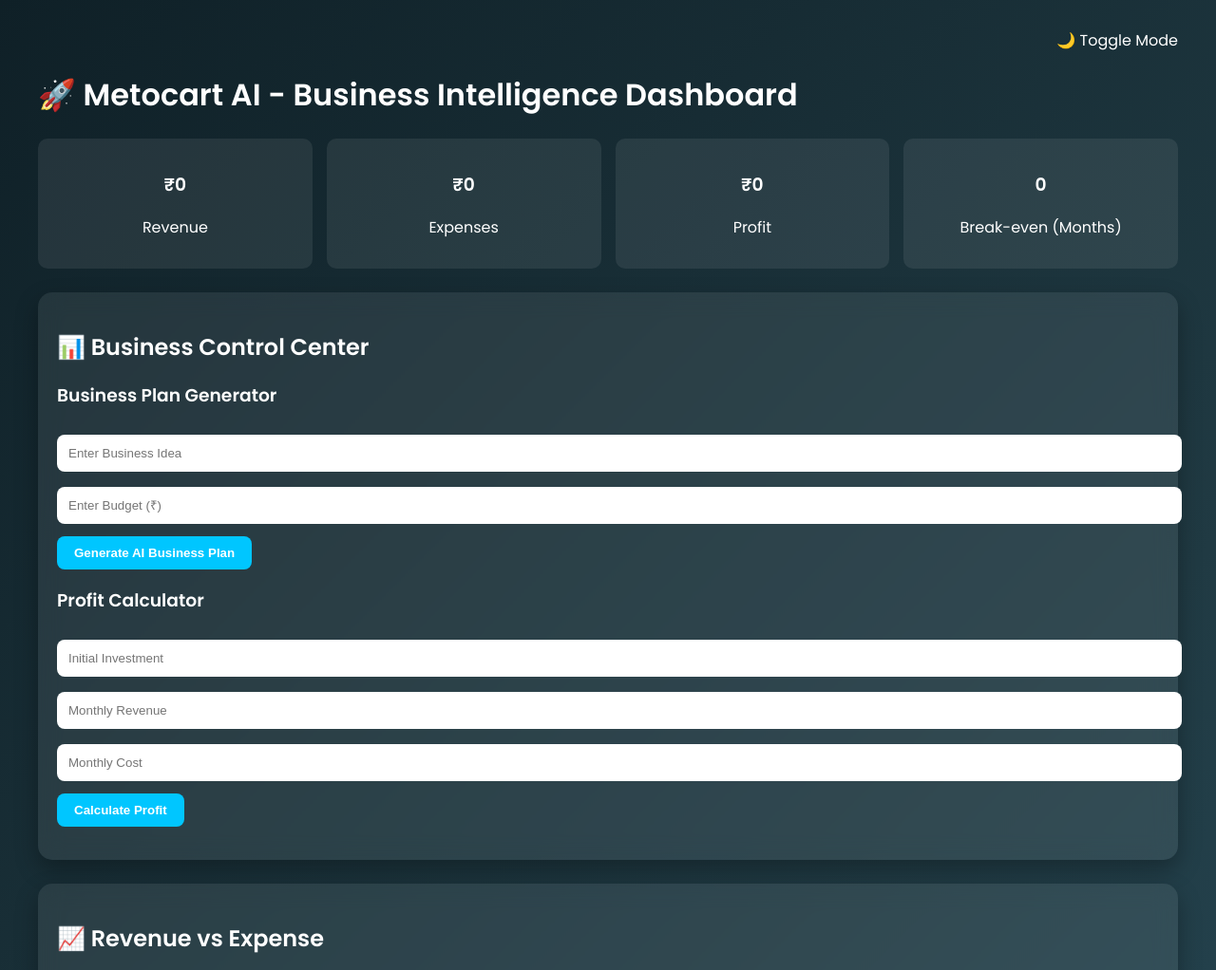
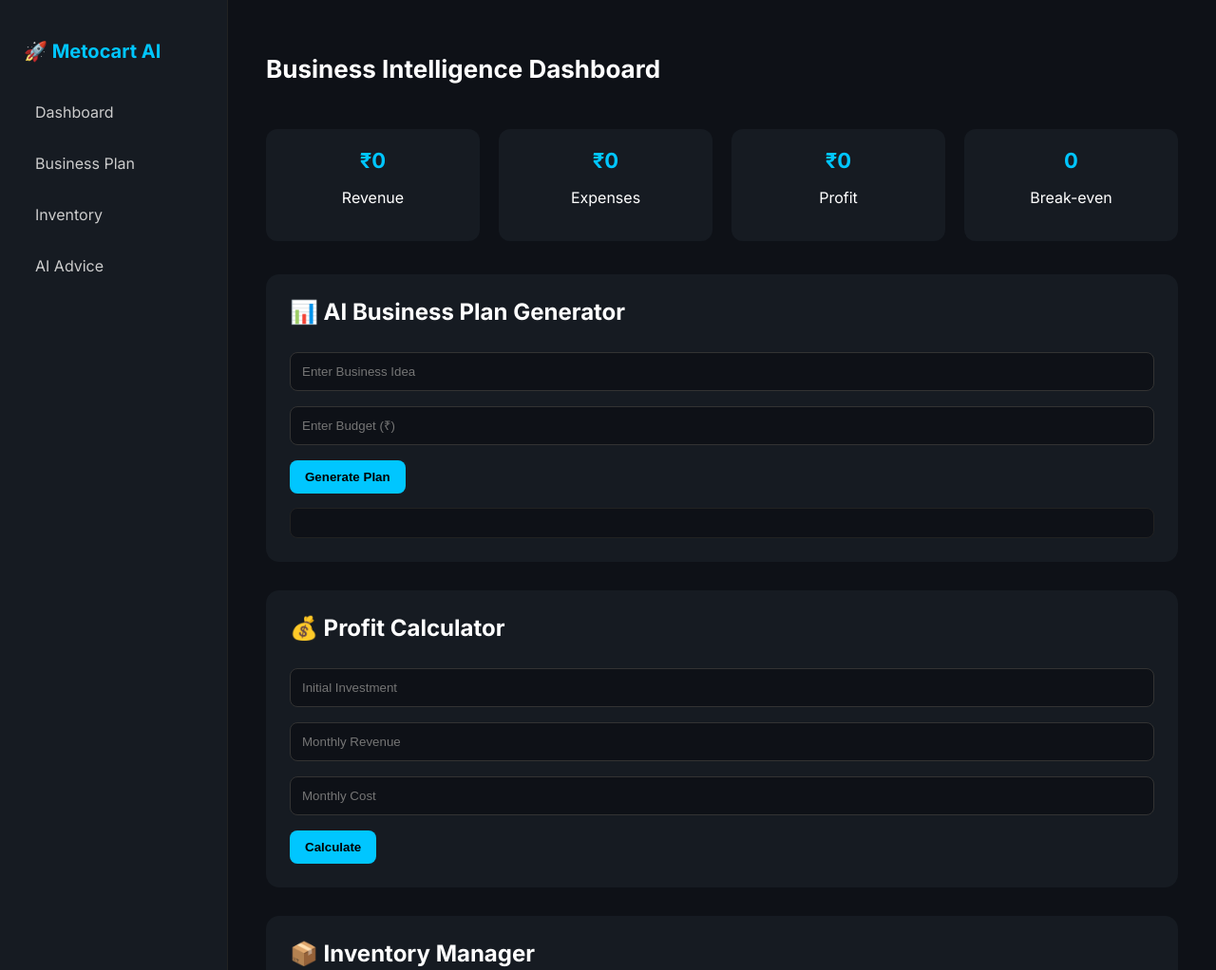
Before and after one commit to mohammedsammkhan-droid/Metocart-, a plain HTML site: page index.html in a window 1280 px wide. Shown: the top 1022 px of the page at 95% size. Drawn offline with nearby package versions, Linux system fonts and the light colour scheme.

Commit message:
Update index.html

```diff
--- a/index.html
+++ b/index.html
@@ -3,190 +3,243 @@
 <head>
 <title>Metocart AI - Business Intelligence</title>
 <meta name="viewport" content="width=device-width, initial-scale=1.0">
-<link href="https://fonts.googleapis.com/css2?family=Poppins:wght@300;400;600&display=swap" rel="stylesheet">
+<link href="https://fonts.googleapis.com/css2?family=Inter:wght@400;600;700&display=swap" rel="stylesheet">
 <script src="https://cdn.jsdelivr.net/npm/chart.js"></script>
 
 <style>
-:root{
-  --bg:#0f2027;
-  --card:rgba(255,255,255,0.08);
-  --text:#fff;
-  --accent:#00c6ff;
+*{box-sizing:border-box;}
+body{
+  margin:0;
+  font-family:'Inter',sans-serif;
+  background:#0e1117;
+  color:#fff;
 }
 
-.light{
-  --bg:#f4f6f9;
-  --card:#ffffff;
-  --text:#111;
-  --accent:#007bff;
+.dashboard{
+  display:flex;
+  min-height:100vh;
 }
 
-body{
-  margin:0;
-  font-family:'Poppins',sans-serif;
-  background:linear-gradient(135deg,#0f2027,#203a43,#2c5364);
-  color:var(--text);
+/* Sidebar */
+.sidebar{
+  width:240px;
+  background:#161b22;
+  padding:25px;
+  border-right:1px solid #222;
+}
+
+.sidebar h2{
+  font-size:20px;
+  margin-bottom:30px;
+  color:#00c6ff;
+}
+
+.sidebar a{
+  display:block;
+  padding:12px;
+  margin-bottom:10px;
+  text-decoration:none;
+  color:#ccc;
+  border-radius:8px;
+  transition:0.2s;
+}
+
+.sidebar a:hover{
+  background:#00c6ff;
+  color:#000;
+}
+
+/* Main */
+.main{
+  flex:1;
+  padding:40px;
+}
+
+/* Header */
+.header{
+  display:flex;
+  justify-content:space-between;
+  align-items:center;
+  margin-bottom:30px;
+}
+
+.header h1{
+  font-size:26px;
+}
+
+/* KPI */
+.kpi-container{
+  display:grid;
+  grid-template-columns:repeat(auto-fit,minmax(180px,1fr));
+  gap:20px;
+  margin-bottom:35px;
+}
+
+.kpi{
+  background:#161b22;
+  padding:20px;
+  border-radius:12px;
+  text-align:center;
   transition:0.3s;
 }
 
-.light{
-  background:#f4f6f9;
-  color:#111;
+.kpi:hover{
+  transform:translateY(-4px);
+  background:#1f2937;
 }
 
-.container{
-  max-width:1200px;
-  margin:auto;
-  padding:30px;
+.kpi h3{
+  margin:0;
+  font-size:22px;
+  color:#00c6ff;
 }
 
+/* Cards */
 .card{
-  background:var(--card);
-  padding:20px;
-  border-radius:15px;
-  margin-bottom:25px;
-  backdrop-filter:blur(12px);
-  box-shadow:0 10px 25px rgba(0,0,0,0.3);
+  background:#161b22;
+  padding:25px;
+  border-radius:14px;
+  margin-bottom:30px;
 }
 
+.card h2{
+  margin-top:0;
+  margin-bottom:20px;
+}
+
+/* Inputs */
 input{
   width:100%;
   padding:12px;
+  margin:8px 0;
   border-radius:8px;
-  border:none;
-  margin:8px 0;
+  border:1px solid #333;
+  background:#0e1117;
+  color:#fff;
 }
 
 button{
-  padding:10px 18px;
+  padding:10px 16px;
+  background:#00c6ff;
   border:none;
   border-radius:8px;
   cursor:pointer;
-  background:var(--accent);
-  color:#fff;
   font-weight:600;
-  margin-top:5px;
+  margin-top:8px;
+  transition:0.2s;
 }
 
-.kpi-container{
-  display:grid;
-  grid-template-columns:repeat(auto-fit,minmax(150px,1fr));
-  gap:15px;
-  margin-bottom:25px;
+button:hover{
+  background:#009ed6;
 }
 
-.kpi{
-  background:var(--card);
+/* Output */
+.output-box{
+  background:#0e1117;
   padding:15px;
-  border-radius:10px;
-  text-align:center;
+  border-radius:8px;
+  margin-top:15px;
+  line-height:1.6;
+  border:1px solid #222;
 }
 
-.section-title{
-  margin-bottom:15px;
-}
-
-#output, #businessAdvice{
-  white-space:pre-wrap;
-  line-height:1.6;
+/* Table */
+table{
+  width:100%;
+  border-collapse:collapse;
   margin-top:15px;
 }
 
-.toggle{
-  text-align:right;
-  cursor:pointer;
-  margin-bottom:20px;
+th,td{
+  padding:10px;
+  border-bottom:1px solid #333;
+}
+
+th{
+  text-align:left;
+  color:#00c6ff;
+}
+
+.delete-btn{
+  background:#ff4b2b;
+}
+
+.delete-btn:hover{
+  background:#e13b1d;
+}
+
+@media(max-width:900px){
+  .dashboard{flex-direction:column;}
+  .sidebar{width:100%;display:flex;overflow-x:auto;}
 }
 </style>
 </head>
 
 <body>
 
-<div class="container">
+<div class="dashboard">
 
-<div class="toggle" onclick="toggleTheme()">🌙 Toggle Mode</div>
+<div class="sidebar">
+  <h2>🚀 Metocart AI</h2>
+  <a href="#">Dashboard</a>
+  <a href="#">Business Plan</a>
+  <a href="#">Inventory</a>
+  <a href="#">AI Advice</a>
+</div>
 
-<h1>🚀 Metocart AI - Business Intelligence Dashboard</h1>
+<div class="main">
 
-<!-- KPI -->
+<div class="header">
+  <h1>Business Intelligence Dashboard</h1>
+</div>
+
 <div class="kpi-container">
   <div class="kpi"><h3 id="rev">₹0</h3><p>Revenue</p></div>
   <div class="kpi"><h3 id="exp">₹0</h3><p>Expenses</p></div>
   <div class="kpi"><h3 id="profit">₹0</h3><p>Profit</p></div>
-  <div class="kpi"><h3 id="breakeven">0</h3><p>Break-even (Months)</p></div>
+  <div class="kpi"><h3 id="breakeven">0</h3><p>Break-even</p></div>
 </div>
 
-<!-- BUSINESS CONTROL SECTION -->
 <div class="card">
-  <h2 class="section-title">📊 Business Control Center</h2>
-
-  <h3>Business Plan Generator</h3>
+  <h2>📊 AI Business Plan Generator</h2>
   <input type="text" id="idea" placeholder="Enter Business Idea">
   <input type="number" id="budget" placeholder="Enter Budget (₹)">
-  <button onclick="generatePlan()">Generate AI Business Plan</button>
+  <button onclick="generatePlan()">Generate Plan</button>
+  <div id="output" class="output-box"></div>
+</div>
 
-  <h3>Profit Calculator</h3>
+<div class="card">
+  <h2>💰 Profit Calculator</h2>
   <input type="number" id="investment" placeholder="Initial Investment">
   <input type="number" id="monthlyRevenue" placeholder="Monthly Revenue">
   <input type="number" id="monthlyCost" placeholder="Monthly Cost">
-  <button onclick="calculateProfit()">Calculate Profit</button>
-
-  <div id="output"></div>
+  <button onclick="calculateProfit()">Calculate</button>
 </div>
 
-<!-- CHART -->
 <div class="card">
-  <h2>📈 Revenue vs Expense</h2>
-  <canvas id="financeChart"></canvas>
-</div>
-
-<!-- BUSINESS PROFILE & INVENTORY -->
-<div class="card">
-  <h2>🏢 Business Profile & Inventory Manager</h2>
-
-  <input type="text" id="bizName" placeholder="Business Name">
-  <input type="text" id="industry" placeholder="Industry Type">
-  <input type="number" id="bizRevenue" placeholder="Monthly Revenue">
-  <input type="number" id="bizExpense" placeholder="Monthly Expense">
-
-  <h3>📦 Add Product</h3>
+  <h2>📦 Inventory Manager</h2>
   <input type="text" id="productName" placeholder="Product Name">
   <input type="number" id="costPrice" placeholder="Cost Price">
   <input type="number" id="sellPrice" placeholder="Selling Price">
   <input type="number" id="quantity" placeholder="Quantity">
   <button onclick="addProduct()">Add Product</button>
-
   <div id="productList"></div>
-
-  <button onclick="saveBusinessData()">Save Business Data</button>
-  <button onclick="generateAdvice()">Get AI Business Advice</button>
-
-  <div id="businessAdvice"></div>
 </div>
 
 </div>
+</div>
 
 <script>
-const API_KEY = "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";
+const API_KEY="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";
 
-let products = [];
-
-function toggleTheme(){
-  document.body.classList.toggle("light");
-}
+let products=[];
 
 async function generatePlan(){
   const idea=document.getElementById("idea").value;
   const budget=document.getElementById("budget").value;
-
-  if(!idea || !budget){
-    alert("Enter idea & budget");
-    return;
-  }
-
   document.getElementById("output").innerHTML="Generating...";
 
-  const response = await fetch("https://api.groq.com/openai/v1/chat/completions",{
+  const response=await fetch("https://api.groq.com/openai/v1/chat/completions",{
     method:"POST",
     headers:{
       "Authorization":"Bearer "+API_KEY,
@@ -196,15 +249,13 @@
       model:"llama-3.1-8b-instant",
       messages:[
         {role:"system",content:"You are an expert startup advisor."},
-        {role:"user",content:`Create structured business plan for ${idea} with budget ₹${budget}`}
+        {role:"user",content:`Create professional structured business plan for ${idea} with ₹${budget}`}
       ]
     })
   });
 
-  const data = await response.json();
-
-  document.getElementById("output").innerHTML =
-    data.choices[0].message.content.replace(/\n/g,"<br>");
+  const data=await response.json();
+  document.getElementById("output").innerHTML=data.choices[0].message.content.replace(/\n/g,"<br>");
 }
 
 function calculateProfit(){
@@ -219,10 +270,6 @@
   document.getElementById("exp").innerText="₹"+cost;
   document.getElementById("profit").innerText="₹"+profit;
   document.getElementById("breakeven").innerText=breakeven.toFixed(1);
-
-  financeChart.data.datasets[0].data=[revenue];
-  financeChart.data.datasets[1].data=[cost];
-  financeChart.update();
 }
 
 function addProduct(){
@@ -231,74 +278,29 @@
   const sell=parseFloat(document.getElementById("sellPrice").value);
   const qty=parseFloat(document.getElementById("quantity").value);
 
-  const profitUnit=sell-cost;
-  const totalValue=sell*qty;
-
-  products.push({name,cost,sell,qty,profitUnit,totalValue});
-
-  displayProducts();
+  products.push({name,cost,sell,qty});
+  renderProducts();
 }
 
-function displayProducts(){
-  let html="<h4>Product List:</h4>";
-  products.forEach(p=>{
-    html+=`${p.name} | Qty:${p.qty} | Profit/Unit:₹${p.profitUnit}<br>`;
+function renderProducts(){
+  let html="<table><tr><th>Name</th><th>Cost</th><th>Sell</th><th>Qty</th><th>Delete</th></tr>";
+  products.forEach((p,index)=>{
+    html+=`<tr>
+      <td>${p.name}</td>
+      <td>₹${p.cost}</td>
+      <td>₹${p.sell}</td>
+      <td>${p.qty}</td>
+      <td><button class="delete-btn" onclick="deleteProduct(${index})">X</button></td>
+    </tr>`;
   });
+  html+="</table>";
   document.getElementById("productList").innerHTML=html;
 }
 
-function saveBusinessData(){
-  const data={
-    name:document.getElementById("bizName").value,
-    industry:document.getElementById("industry").value,
-    revenue:document.getElementById("bizRevenue").value,
-    expense:document.getElementById("bizExpense").value,
-    products:products
-  };
-  localStorage.setItem("metocartData",JSON.stringify(data));
-  alert("Business Data Saved");
+function deleteProduct(index){
+  products.splice(index,1);
+  renderProducts();
 }
-
-async function generateAdvice(){
-  const stored=JSON.parse(localStorage.getItem("metocartData"));
-  if(!stored){
-    alert("Save business data first");
-    return;
-  }
-
-  document.getElementById("businessAdvice").innerHTML="Generating Advice...";
-
-  const response=await fetch("https://api.groq.com/openai/v1/chat/completions",{
-    method:"POST",
-    headers:{
-      "Authorization":"Bearer "+API_KEY,
-      "Content-Type":"application/json"
-    },
-    body:JSON.stringify({
-      model:"llama-3.1-8b-instant",
-      messages:[
-        {role:"system",content:"You are a retail growth advisor."},
-        {role:"user",content:`Here is my business data: ${JSON.stringify(stored)}. Give daily practical improvement plan.`}
-      ]
-    })
-  });
-
-  const data=await response.json();
-  document.getElementById("businessAdvice").innerHTML=
-    data.choices[0].message.content.replace(/\n/g,"<br>");
-}
-
-const ctx=document.getElementById("financeChart");
-const financeChart=new Chart(ctx,{
-  type:'bar',
-  data:{
-    labels:['This Month'],
-    datasets:[
-      {label:'Revenue',data:[0],backgroundColor:'#00c6ff'},
-      {label:'Expense',data:[0],backgroundColor:'#ff4b2b'}
-    ]
-  }
-});
 </script>
 
 </body>
```
